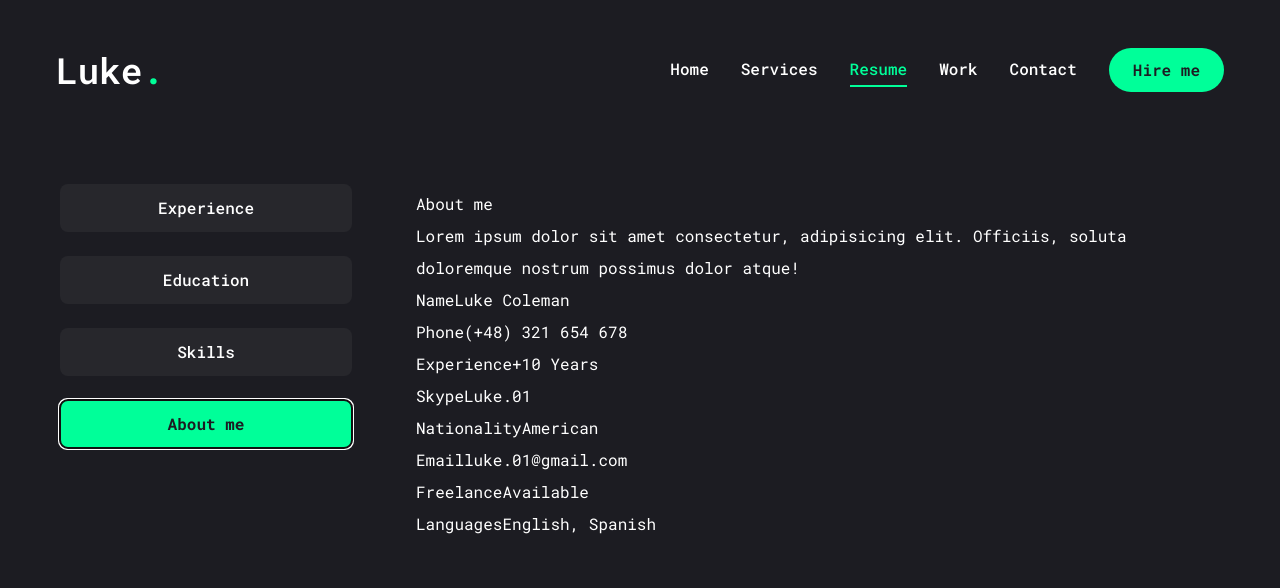
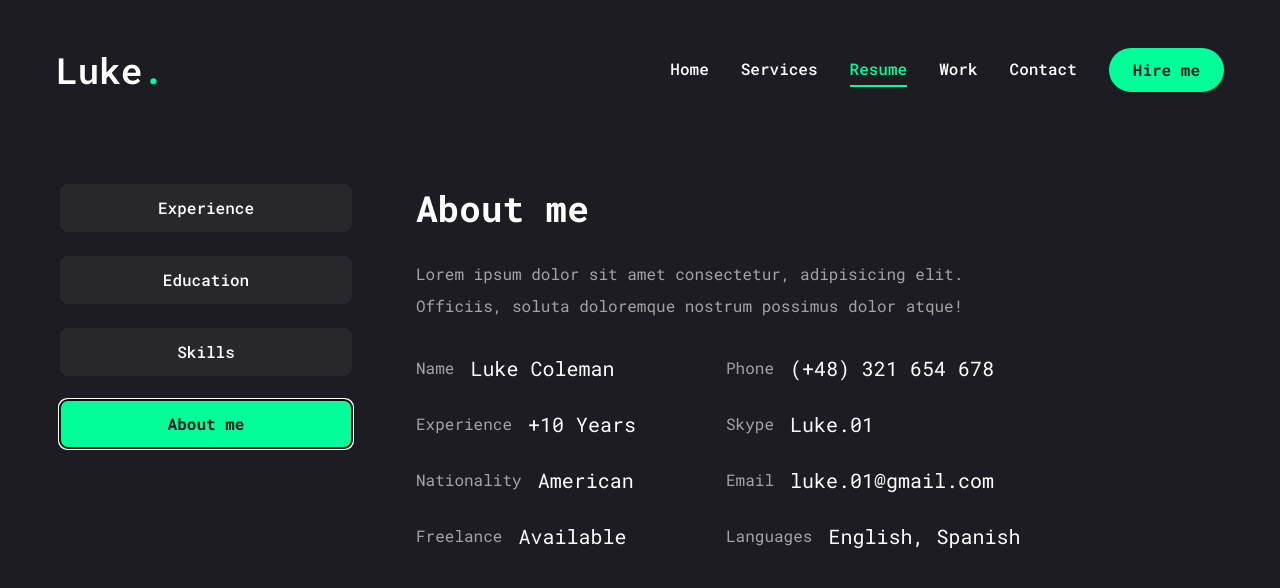
Before and after one commit to hebersolano/portfolio-website, a Next.js app: page /resume in a window 1280 px wide. Both pictures are taken after a click on the tab "About me". Shown: the top 588 px of the page. Built offline with nearby package versions, Linux system fonts and the light colour scheme.

Commit message:
resume page 0.5

```diff
--- a/src/app/resume/page.tsx
+++ b/src/app/resume/page.tsx
@@ -126,15 +126,23 @@ function ResumePage() {
             </TabsContent>
 
             {/* about */}
-            <TabsContent value="about" className="w-full">
-              <div>
-                <h3>{about.title}</h3>
-                <p>{about.description}</p>
-                <ul>
+            <TabsContent
+              value="about"
+              className="w-full text-center lg:text-left"
+            >
+              <div className="flex flex-col gap-[30px]">
+                <h3 className="text-4xl font-bold">{about.title}</h3>
+                <p className="mx-auto max-w-[600px] text-white/60 xl:mx-0">
+                  {about.description}
+                </p>
+                <ul className="mx-auto grid max-w-[620px] grid-cols-1 gap-y-6 lg:mx-0 lg:grid-cols-2">
                   {about.info.map((item, i) => (
-                    <li key={i}>
-                      <span>{item.fieldName}</span>
-                      <span>{item.fieldValue}</span>
+                    <li
+                      key={i}
+                      className="flex items-center justify-center gap-4 lg:justify-start"
+                    >
+                      <span className="text-white/60">{item.fieldName}</span>
+                      <span className="text-xl">{item.fieldValue}</span>
                     </li>
                   ))}
                 </ul>
```
